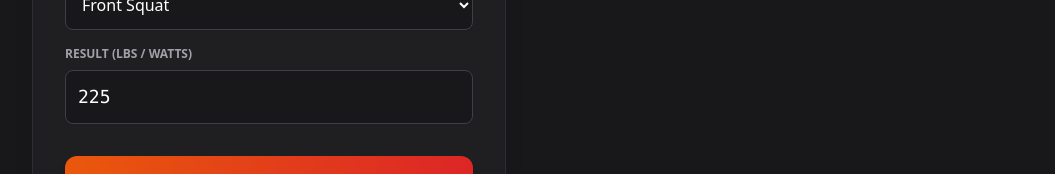
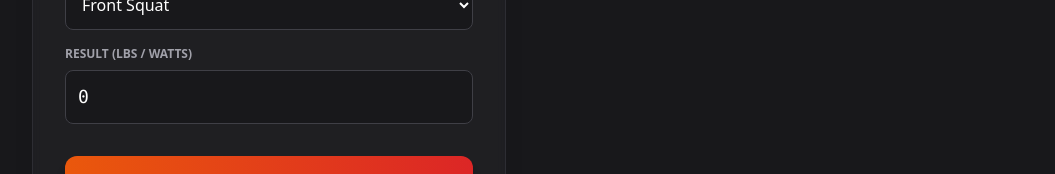
Before and after one commit to chino4242/proving_ground, a React app in the folder frontend/: page / in a window 1280 px wide. Shown: the part 431-605 px from the top of the page, without its empty margins (112-1167 px from the left). Built offline with nearby package versions, Linux system fonts and the light colour scheme; the HTML template or start-up script is replaced by a standard one.

Commit message:
Adds different dinoasaurs and adds overhead press back

```diff
--- a/frontend/src/App.tsx
+++ b/frontend/src/App.tsx
@@ -5,6 +5,7 @@ import { THEMES } from './data/themes';
 
 // 1. MAPPING DICTIONARY
 const EXERCISE_DISPLAY_NAMES: { [key: string]: string } = {
+  five_rm_overhead_press: "5RM Overhead Press",
   five_rm_front_squat: "5RM Front Squat",
   five_rm_incline_bench: "5RM Incline Bench",
   five_rm_sumo_deadlift: "5RM Narrow Sumo Deadlift",
@@ -34,7 +35,7 @@ function App() {
   const [exerciseId, setExerciseId] = useState<string>('five_rm_front_squat');
 
   // State for Weight/Distance/Watts
-  const [resultValue, setResultValue] = useState<number>(225);
+  const [resultValue, setResultValue] = useState<number>(0);
 
   // New State for Time
   const [minutes, setMinutes] = useState<number>(0);
@@ -164,6 +165,7 @@ function App() {
                 <option value="five_rm_incline_bench">Incline Bench</option>
                 <option value="five_rm_sumo_deadlift">Narrow Sumo Deadlift</option>
                 <option value="five_rm_weighted_pull_up">Weighted Pull-up</option>
+                <option value="five_rm_overhead_press">Overhead Press</option>
               </optgroup>
               <optgroup label="Endurance & Speed">
                 <option value="four_hundred_meter_run">400m Run (Time)</option>
--- a/frontend/src/data/themes.ts
+++ b/frontend/src/data/themes.ts
@@ -68,9 +68,9 @@ export const THEMES: { [key: string]: Theme } = {
   dinosaur: {
     displayName: "Apex Predator",
     ranks: {
-      level5: { name: "Titanosaur", image: "/themes/dinosaur/level5.png", description: "EARTH SHAKER. A mountain of muscle. Nothing in history has been stronger." },
+      level5: { name: "Spinosaurus", image: "/themes/dinosaur/level5.png", description: "THE COLOSSUS. The largest predator to ever walk or swim. Master of two realms, your dominance is absolute." },
       level4: { name: "T-Rex", image: "/themes/dinosaur/level4.png", description: "TYRANT KING. Your bite force crushes bone. When you roar, the world listens." },
-      level3: { name: "Triceratops", image: "/themes/dinosaur/level3.png", description: "LIVING TANK. Your defense is impenetrable. You hold your ground against anyone." },
+      level3: { name: "Allosaurus", image: "/themes/dinosaur/level3.png", description: "JURASSIC DOMINATOR. Before the Tyrant, you ruled. Agile, vicious, and relentless in the hunt." },
       level2: { name: "Raptor", image: "/themes/dinosaur/level2.png", description: "CLEVER GIRL. Fast, aggressive, and lethal in a pack." },
       level1: { name: "Compy", image: "/themes/dinosaur/level1.png", description: "SCAVENGER. Small, fast, and unnoticed. You survive by staying out of the way." },
       level0: { name: "Fossil", image: "/themes/dinosaur/level0.png", description: "BURIED. Waiting to be discovered." },
```
Also changed, not shown: 2 other files (tests, documents, lock files or other folders).
